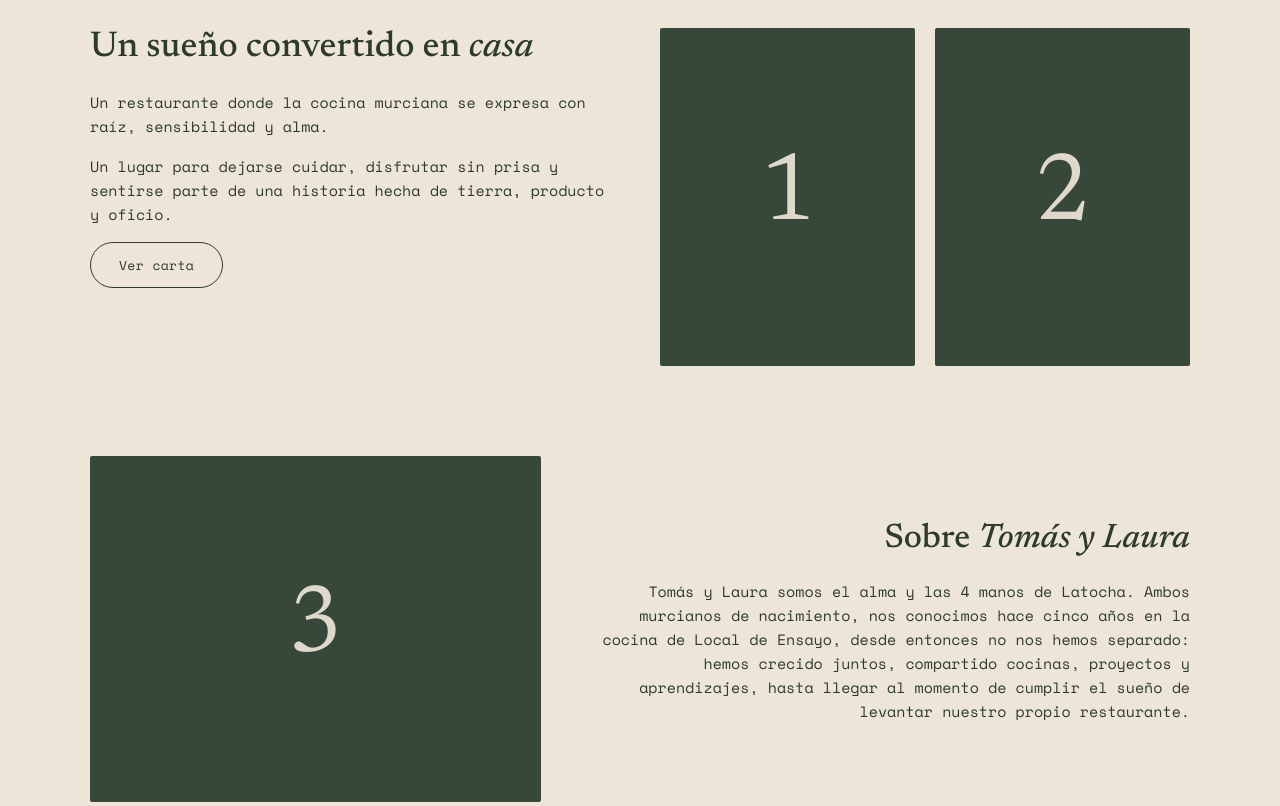
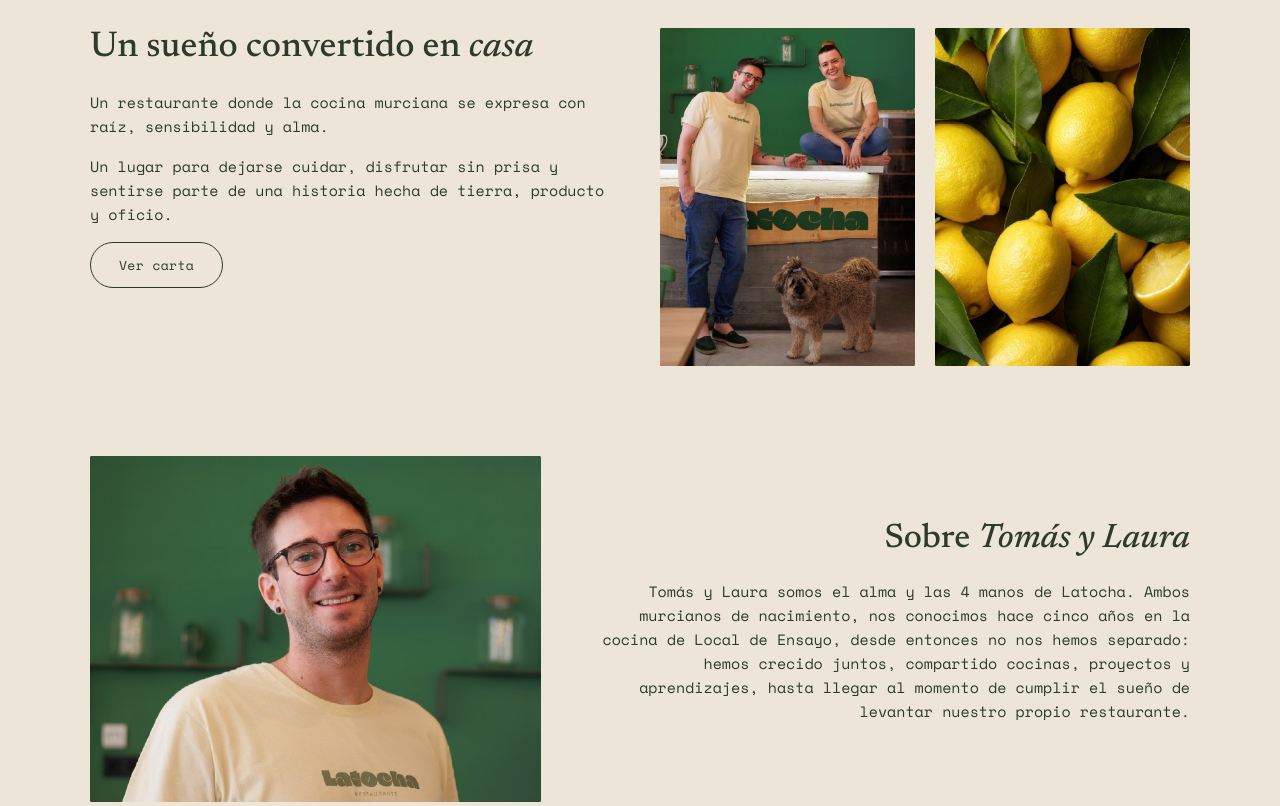
Before and after one commit to lalakestudio/latocha, a plain HTML site: page index.html in a window 1280 px wide. Shown: the part 680-1486 px from the top of the page. Drawn offline with Linux system fonts and the light colour scheme.

Commit message:
Add files via upload

```diff
--- a/index.html
+++ b/index.html
@@ -29,7 +29,7 @@
       <img src="assets/logo.svg" alt="Latocha Restaurante" class="logo__img">
     </a>
 
-    <a href="#reserva" class="btn btn--outline topbar__cta">¡Reserva!</a>
+    <a href="https://reserve.dish.co/347446" class="btn btn--outline topbar__cta" target="_blank" rel="noopener">¡Reserva!</a>
   </div>
 </header>
 
@@ -52,15 +52,15 @@
       <a href="https://qrco.de/bggiEl" class="btn btn--outline" target="_blank" rel="noopener">Ver carta</a>
     </div>
     <div class="mission__gallery">
-      <div class="photo-slot" data-slot="1"><span>1</span></div>
-      <div class="photo-slot" data-slot="2"><span>2</span></div>
+      <div class="photo-slot" data-slot="1"><img src="assets/fotos/foto-1.jpg" alt="Barra de la cocina abierta de Latocha" loading="lazy"></div>
+      <div class="photo-slot" data-slot="2"><img src="assets/fotos/foto-2.jpg" alt="Comedor de Latocha con pared verde" loading="lazy"></div>
     </div>
   </div>
 </section>
 
 <section class="about">
   <div class="about__row about__row--1">
-    <div class="photo-slot photo-slot--wide" data-slot="3"><span>3</span></div>
+    <div class="photo-slot photo-slot--wide" data-slot="3"><img src="assets/fotos/foto-3.jpg" alt="Tomás, cocinero de Latocha" loading="lazy"></div>
     <div class="about__text about__text--first">
       <h2>Sobre <em>Tomás y Laura</em></h2>
       <p>Tomás y Laura somos el alma y las 4 manos de Latocha. Ambos murcianos de nacimiento, nos conocimos hace cinco años en la cocina de Local de Ensayo, desde entonces no nos hemos separado: hemos crecido juntos, compartido cocinas, proyectos y aprendizajes, hasta llegar al momento de cumplir el sueño de levantar nuestro propio restaurante.</p>
@@ -72,7 +72,7 @@
       <p>Laura aporta sensibilidad, entrega y una mirada limpia hacia la cocina. Tomás suma casi trece años de oficio, formados en casas como Martín Berasategui, DSTAgE y El Celler de Can Roca, donde trabajó durante cuatro años y tuvo la oportunidad de viajar por el mundo llevando la cocina del Celler a distintos continentes.</p>
       <p>Hoy cocinamos desde un mismo lugar: el amor por el oficio, el respeto por el producto y la ilusión de contar nuestra propia historia plato a plato.</p>
     </div>
-    <div class="photo-slot photo-slot--wide" data-slot="4"><span>4</span></div>
+    <div class="photo-slot photo-slot--wide" data-slot="4"><img src="assets/fotos/foto-4.jpg" alt="Laura, cocinera de Latocha" loading="lazy"></div>
   </div>
 </section>
 
@@ -91,7 +91,7 @@
         Instagram
       </a>
     </address>
-    <a href="#reserva" class="btn btn--outline btn--light">¡Reserva!</a>
+    <a href="https://reserve.dish.co/347446" class="btn btn--outline btn--light" target="_blank" rel="noopener">¡Reserva!</a>
   </div>
   <div class="footer__legal">
     <a href="aviso-legal.html">Aviso legal</a>
--- a/styles.css
+++ b/styles.css
@@ -281,14 +281,20 @@
   align-items: center;
   justify-content: center;
   border-radius: 2px;
-  background-size: cover;
-  background-position: center;
+  overflow: hidden;
 }
 
 .photo-slot span {
   font-family: var(--font-serif);
   font-size: 96px;
   opacity: 0.9;
+}
+
+.photo-slot img {
+  width: 100%;
+  height: 100%;
+  object-fit: cover;
+  display: block;
 }
 
 .photo-slot--wide {
@@ -467,9 +473,6 @@
 
   .mission__gallery { gap: 10px; }
 
-  /* measured mobile aspect ratio: boxes 1/2 are near-square, not portrait */
-  .mission__gallery .photo-slot { aspect-ratio: 826 / 911; }
-
   .about__row {
     flex-direction: column;
     align-items: stretch;
```
Also changed, not shown: aviso-legal.html (+2 -2 lines), privacidad.html (+2 -2 lines), assets/fotos/foto-1.jpg (added), assets/fotos/foto-2.jpg (added), assets/fotos/foto-3.jpg (added), assets/fotos/foto-4.jpg (added).
